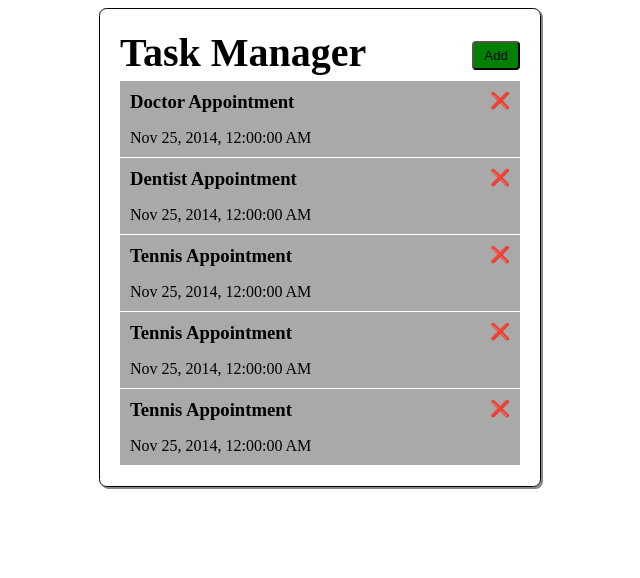
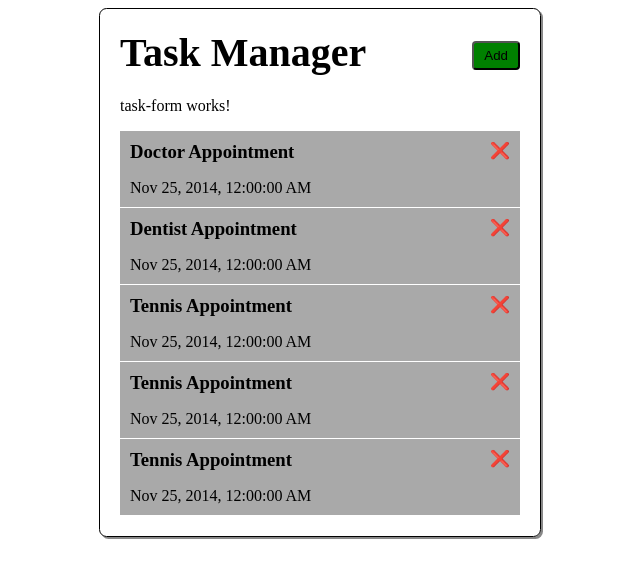
Before and after one commit to lammau123/TaskManagerAngular, an Angular app: page / in a window 1280 px wide. Both pictures are taken after a click on the button "Add". Shown: the top 578 px of the page, without its empty margins (320-960 px from the left). Built offline with nearby package versions, Linux system fonts and the light colour scheme.

Commit message:
add form component

```diff
--- a/src/app/app.module.ts
+++ b/src/app/app.module.ts
@@ -4,12 +4,14 @@ import { BrowserModule } from '@angular/platform-browser';
 import { AppComponent } from './app.component';
 import { TaskManagerComponent } from './components/task-manager/task-manager.component';
 import { TaskComponent } from './components/task/task.component';
+import { TaskFormComponent } from './components/task-form/task-form.component';
 
 @NgModule({
   declarations: [
     AppComponent,
     TaskManagerComponent,
-    TaskComponent
+    TaskComponent,
+    TaskFormComponent
   ],
   imports: [
     BrowserModule
--- /dev/null
+++ b/src/app/components/task-form/task-form.component.html
@@ -0,0 +1 @@
+<p>task-form works!</p>
--- /dev/null
+++ b/src/app/components/task-form/task-form.component.ts
@@ -0,0 +1,15 @@
+import { Component, OnInit } from '@angular/core';
+
+@Component({
+  selector: 'app-task-form',
+  templateUrl: './task-form.component.html',
+  styleUrls: ['./task-form.component.css']
+})
+export class TaskFormComponent implements OnInit {
+
+  constructor() { }
+
+  ngOnInit(): void {
+  }
+
+}
--- a/src/app/components/task-manager/task-manager.component.html
+++ b/src/app/components/task-manager/task-manager.component.html
@@ -3,6 +3,7 @@
         <h1>Task Manager</h1>
         <button class="btn" (click)="addTask()">Add</button>
     </div>
+    <app-task-form *ngIf="isShowAddTask"></app-task-form>
     <div>
         <app-task *ngFor="let task of tasks" [task]="task" (deleteEvent)="deleteTask($event)"></app-task>
     </div>
--- a/src/app/components/task-manager/task-manager.component.ts
+++ b/src/app/components/task-manager/task-manager.component.ts
@@ -9,6 +9,7 @@ import { TasksService } from '../../services/tasks.service';
 })
 export class TaskManagerComponent implements OnInit {
   tasks: Task[];
+  isShowAddTask: boolean = false;
   constructor(private taskService: TasksService) { }
 
   ngOnInit(): void {
@@ -16,7 +17,7 @@ export class TaskManagerComponent implements OnInit {
   }
 
   addTask(){
-    console.log('to be implemented');
+    this.isShowAddTask = true;
   }
 
   deleteTask(id: string){
```
Also changed, not shown: src/app/components/task-form/task-form.component.css (added), 1 other file (tests, documents, lock files or other folders).
